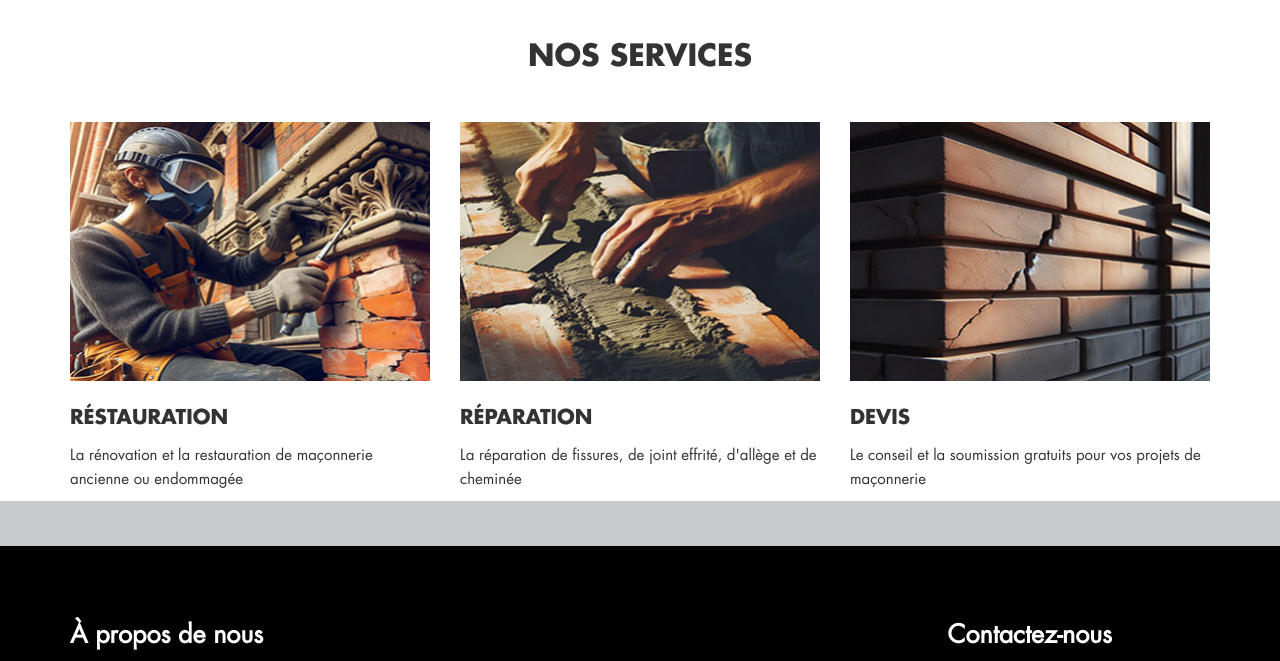
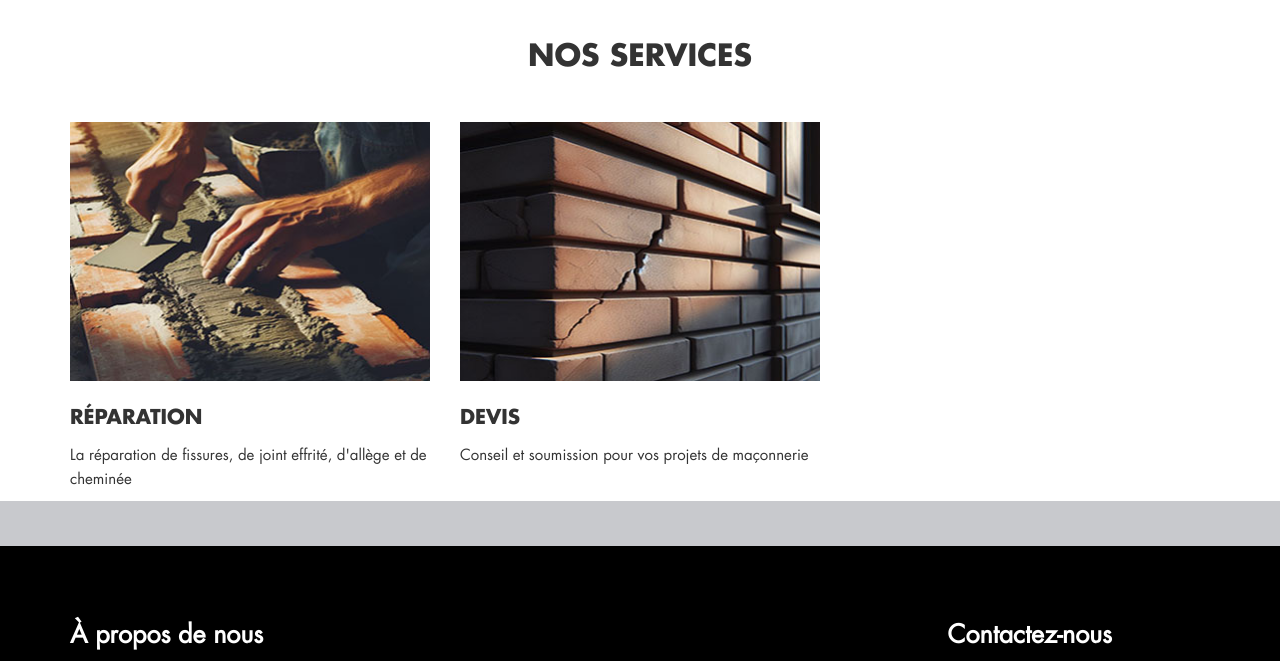
Before and after one commit to WhatSupQuebec/Maconnerie--5123, a plain HTML site: page index.html in a window 1280 px wide. Shown: the part 1640-2301 px from the top of the page. Drawn offline with Linux system fonts and the light colour scheme.

Commit message:
Add files via upload

```diff
--- a/index.html
+++ b/index.html
@@ -51,7 +51,7 @@
             <div class="top_nav">
                 <div class="container">
                     <ul class="list-inline info">
-                        <li><a href="tel:819-244-1103"><span class="fa fa-phone"></span> 819-244-1103</a></li>
+                        <li><a href="tel:819-448-5095"><span class="fa fa-phone"></span> 819-448-5095</a></li>
                         <li><a href="#"><span class="fa fa-envelope"></span> test@brique.com</a></li>
                         <li><a href="#"><span class="fa fa-clock-o"></span> Lundi - Vendredi 8:00 - 17:00</a></li>
                     </ul>
@@ -227,13 +227,6 @@
                 <div class="row">
                     <div class="col-md-4">
                         <div class="service_item">
-                            <img src="images/service_img1.jpg" alt="Our Services" />
-                            <h3>Réstauration</h3>
-                            <p>La rénovation et la restauration de maçonnerie ancienne ou endommagée</p>
-                        </div>
-                    </div>
-                    <div class="col-md-4">
-                        <div class="service_item">
                             <img src="images/service_img2.jpg" alt="Our Services" />
                             <h3>Réparation</h3>
                             <p>La réparation de fissures, de joint effrité, d'allège et de cheminée </p>
@@ -243,7 +236,7 @@
                         <div class="service_item">
                             <img src="images/service_img3.jpg" alt="Our Services" />
                             <h3>Devis</h3>
-                            <p>Le conseil et la soumission gratuits pour vos projets de maçonnerie</p>
+                            <p>Conseil et soumission pour vos projets de maçonnerie</p>
                         </div>
                     </div>
                 </div>
```
